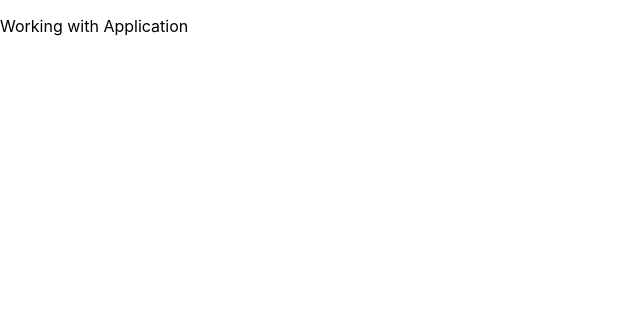
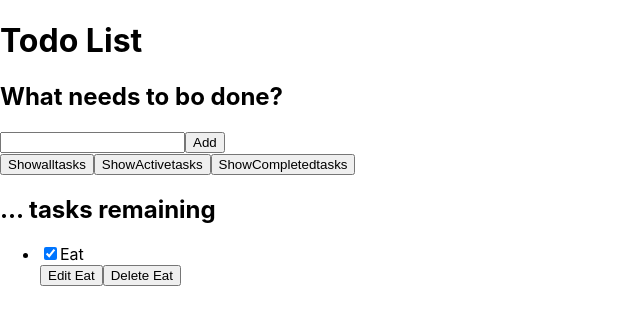
Before and after one commit to ra2dd/todo-react, a React (Create React App) app: page / in a window 1280 px wide. Shown: the top 324 px of the page, without its empty margins (0-640 px from the left). Built offline with nearby package versions, Linux system fonts and the light colour scheme.

Commit message:
added base html

```diff
--- a/src/App.js
+++ b/src/App.js
@@ -1,14 +1,75 @@
-function App(props) {
-  const subject = props.subject;
-  return (
-    <div className="App">
-      <header className="App-header">
-        <p>
-          Working with {subject}
-        </p>
-      </header>
-    </div>
-  );
+function App(props)
+{
+    return (
+        <div className="todoapp stack-large">
+            <h1>Todo List</h1>
+            <form>
+                <h2 className="label-wrapper">
+                    <label htmlFor="new-todo-input" className="label__lg">
+                        What needs to bo done?
+                    </label>
+                </h2>
+
+                <input
+                type="text"
+                id="new-todo-input"
+                className="input input__lg"
+                name="text"
+                autoComplete="off"
+                />
+
+                <button type="submit" className="btn btn__primary btn__lg">
+                    Add
+                </button>
+            </form>
+
+            <div className="filters btn-group stack-exception">
+                <button type="button" className="btn toogle-btn" aria-pressed="false">
+                    <span className="visually-hidden">Show</span>
+                    <span>all</span>
+                    <span className="visually-hidden">tasks</span>
+                </button>
+
+                <button type="button" className="btn toogle-btn" aria-pressed="false">
+                    <span className="visually-hidden">Show</span>
+                    <span>Active</span>
+                    <span className="visually-hidden">tasks</span>
+                </button>
+
+                <button type="button" className="btn toogle-btn" aria-pressed="false">
+                    <span className="visually-hidden">Show</span>
+                    <span>Completed</span>
+                    <span className="visually-hidden">tasks</span>
+                </button>
+            </div>
+
+            <h2 id="list-heading">... tasks remaining</h2>
+            <ul
+            role="list"
+            className="todo-list stack-large stack-exception"
+            aria-labelledby="list-heading"
+            >
+                <li className="todo stack-small">
+                    <div className="c-cb">
+                        <input type="checkbox" id="todo-0" defaultChecked={true} />
+                        <label className="todo-label" htmlFor="todo-0">
+                            Eat
+                        </label>
+                    </div>
+
+                    <div className="btn-group">
+                        <button type="button" className="btn">
+                            Edit <span className="visually-hidden">Eat</span>
+                        </button>
+
+                        <button type="button" className="btn btn__danger">
+                            Delete <span className="visually-hidden">Eat</span>
+                        </button>
+                    </div>
+                </li>
+            </ul>
+        </div>
+    );
 }
 
 export default App;
```
